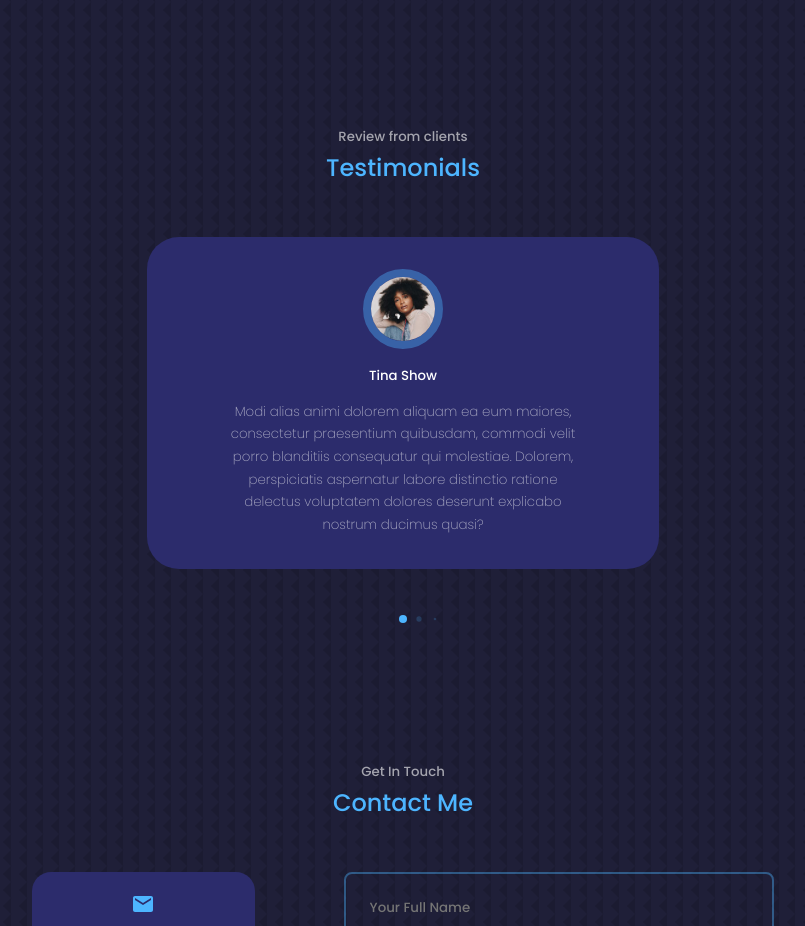
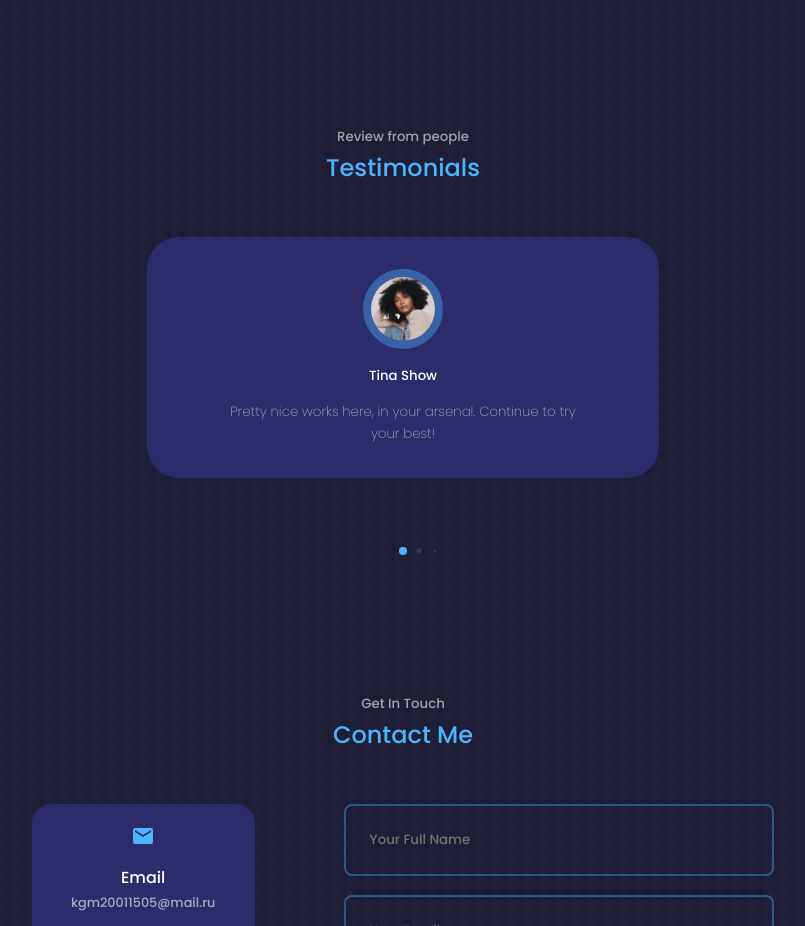
Before and after one commit to Faitsumaru/PortfolioSite, a React (Create React App) app: page / in a window 1280 px wide. Shown: the part 4670-5596 px from the top of the page, without its empty margins (237-1042 px from the left). Built offline with nearby package versions, Linux system fonts and the light colour scheme.

Commit message:
site own info implementation (testimonials v.1)

```diff
--- a/src/components/testimonials/Testimonials.jsx
+++ b/src/components/testimonials/Testimonials.jsx
@@ -22,22 +22,22 @@ const data = [
   {
     avatar: AVTR1,
     name: 'Tina Show',
-    review: 'Modi alias animi dolorem aliquam ea eum maiores, consectetur praesentium quibusdam, commodi velit porro blanditiis consequatur qui molestiae. Dolorem, perspiciatis aspernatur labore distinctio ratione delectus voluptatem dolores deserunt explicabo nostrum ducimus quasi?'
+    review: 'Pretty nice works here, in your arsenal. Continue to try your best!'
   },
   {
     avatar: AVTR2,
     name: 'Shatta Wale',
-    review: 'Modi alias animi dolorem aliquam ea eum maiores, consectetur praesentium quibusdam, commodi velit porro blanditiis consequatur qui molestiae. Dolorem, perspiciatis aspernatur labore distinctio ratione delectus voluptatem dolores deserunt explicabo nostrum ducimus quasi?'
+    review: 'Not bad, exactly. So, I have an idea! There is a guy needed for making some awesome site. It can be you, in other words.'
   },
   {
     avatar: AVTR3,
     name: 'Kwame Despite',
-    review: 'Modi alias animi dolorem aliquam ea eum maiores, consectetur praesentium quibusdam, commodi velit porro blanditiis consequatur qui molestiae. Dolorem, perspiciatis aspernatur labore distinctio ratione delectus voluptatem dolores deserunt explicabo nostrum ducimus quasi?'
+    review: 'Good job, my friend. Isn\'t that a progress you wanted so far? Will be bright future for you, if you are going to continue these things.'
   },
   {
     avatar: AVTR4,
     name: 'Nana Ama McBrown',
-    review: 'Modi alias animi dolorem aliquam ea eum maiores, consectetur praesentium quibusdam, commodi velit porro blanditiis consequatur qui molestiae. Dolorem, perspiciatis aspernatur labore distinctio ratione delectus voluptatem dolores deserunt explicabo nostrum ducimus quasi?'
+    review: 'Not bad, exectly, but there is a numerous number of information you must learn. Therefore, it is going to be a difficult path. Everything is in your own hands!'
   },
 ]
 
@@ -45,7 +45,7 @@ const Testimonials = () => {
   return (
     <section id='testimonials'>
 
-      <h5>Review from clients</h5>
+      <h5>Review from people</h5>
       <h2>Testimonials</h2>
 
       <Swiper className="container testimonials__container"
```
Also changed, not shown: 1 other file (tests, documents, lock files or other folders).
